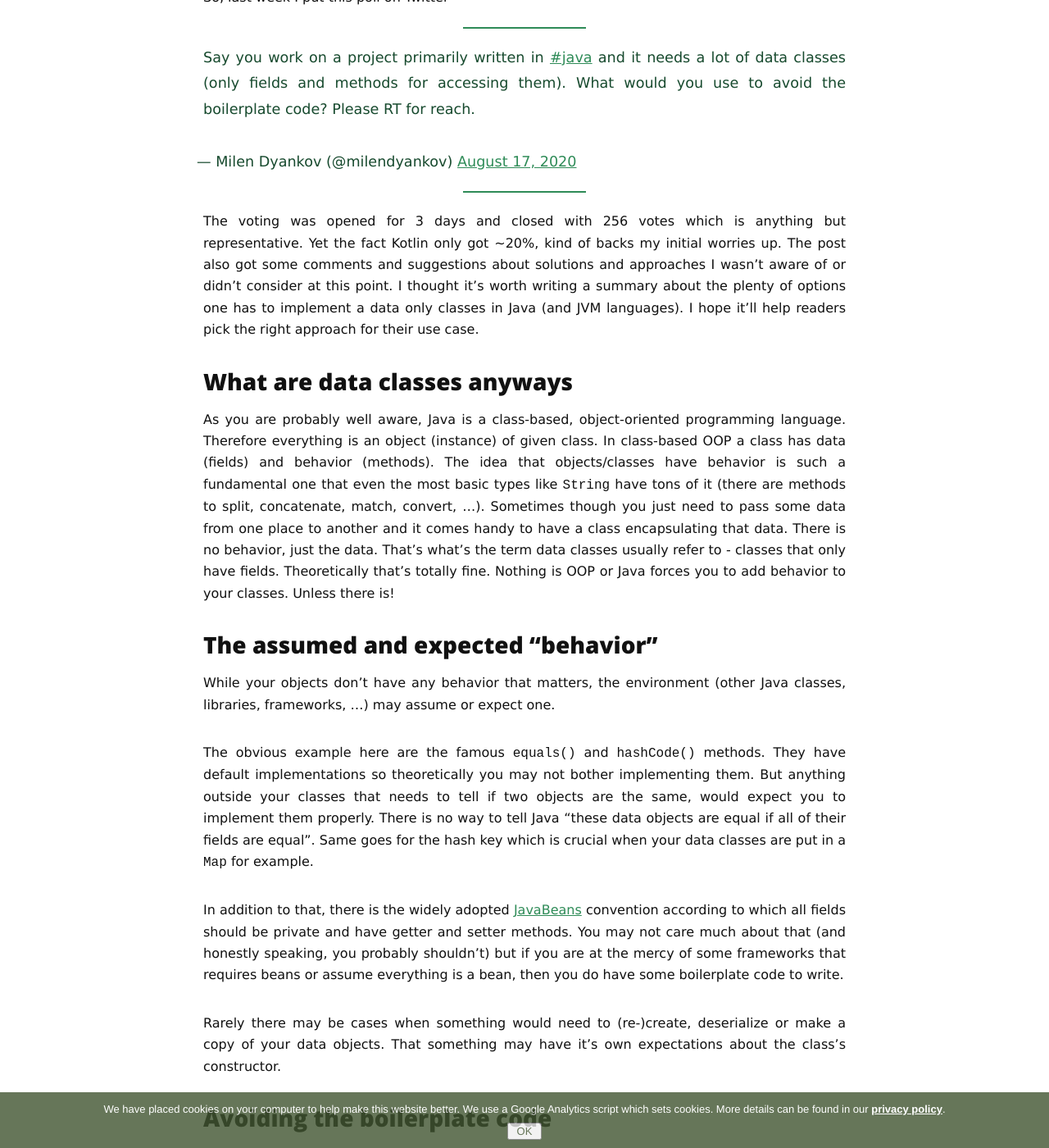
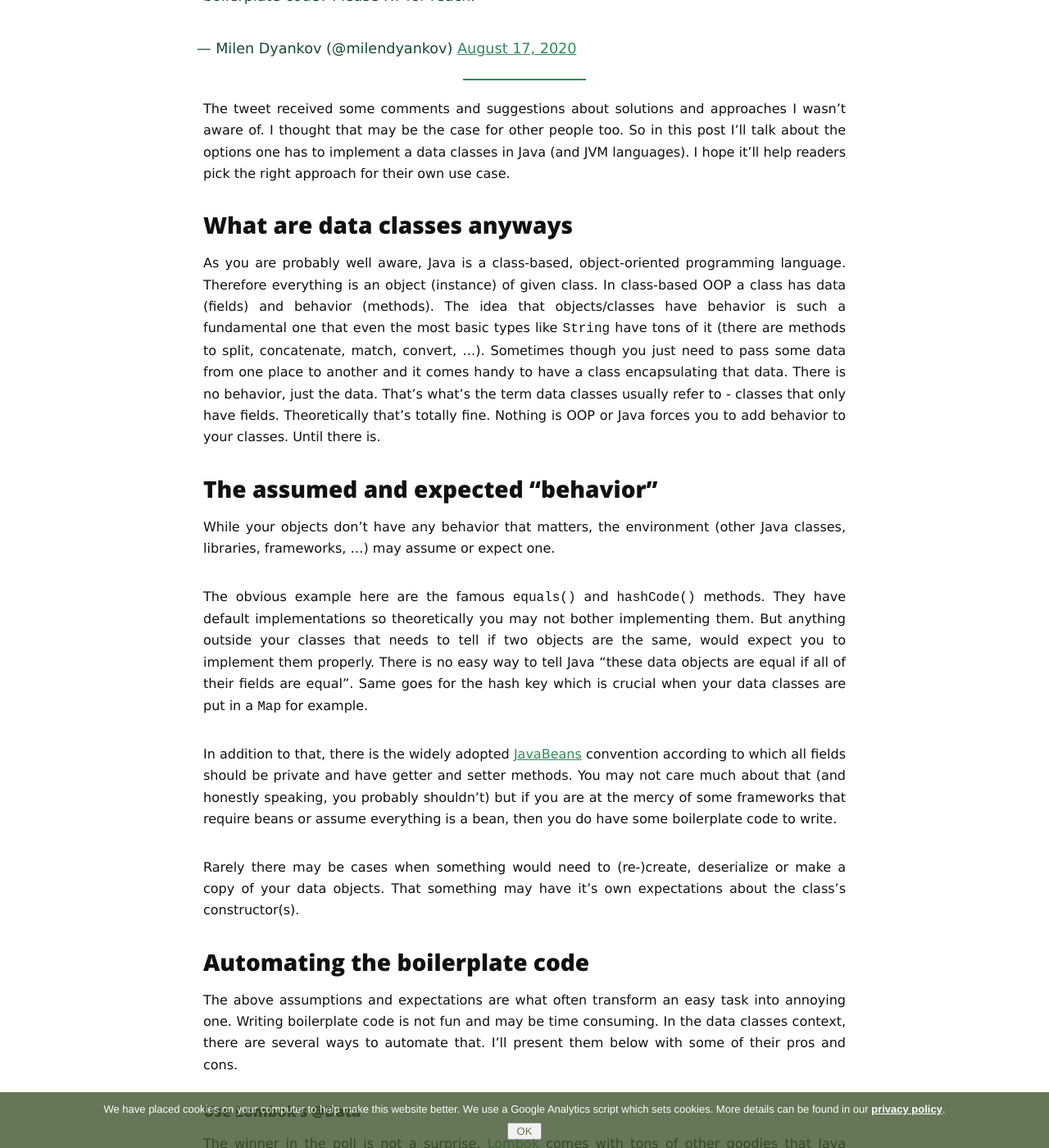
Before and after one commit to azzazzel/azzazzel.github.io, a Jekyll site: the page built from _posts/2020-08-30-data_classes_in_java.md, in a window 1280 px wide and 1400 px high, scrolled down 714 px. Shown: the whole window at 82% size. Built offline with Jekyll 4.4.1, drawn with Linux system fonts in a browser that asks for light colours; nearby versions of some CDN libraries; comment, search, counter and statistics services are not loaded; some of the changed text lies outside the part shown.

Commit message:
Data classes in Java - text polishing

````diff
--- a/_posts/2020-08-30-data_classes_in_java.md
+++ b/_posts/2020-08-30-data_classes_in_java.md
@@ -3,43 +3,40 @@
 title: Data classes in Java
 ---
 
-I recently joined [AxonIQ](http://axoniq.io) to help them evolve their Developer Relations to the next level. One of the things I am currently evaluating is the steepness of the adoption curve of [Axon Framework](https://axoniq.io/product-overview/axon-framework) and [Axon Server](https://axoniq.io/product-overview/axon-server).
-The DDD <small>_(Domain Driven Design)_</small>, CQRS <small>_(Command-Query Responsibility Segregation)_</small> and ES <small>_(Event Sourcing)_</small> concepts alone require some mind bending and a bit of a mental shift. It's important to make sure that a technology supporting you in applying them does not introduce any accidental complexity and/or roadblocks on the learning path.
+I recently joined [AxonIQ](http://axoniq.io) to help them evolve their Developer Relations to the next level. One of the things I am currently evaluating is the steepness of the adoption curve of [Axon Framework](https://axoniq.io/product-overview/axon-framework) and [Axon Server](https://axoniq.io/product-overview/axon-server). One of the things that catch my attention was that, in almost all examples and demos, the classes representing events, commands and queries are written as Kotlin data classes ([here is an example](https://github.com/AxonIQ/giftcard-demo/blob/master/src/main/java/io/axoniq/demo/giftcard/api/api.kt)).
 
-Doing that, I discovered that in almost all examples the events, commands and queries are written as Kotlin data classes ([here is an example](https://github.com/AxonIQ/giftcard-demo/blob/master/src/main/java/io/axoniq/demo/giftcard/api/api.kt)). I agree, it doesn't take a Kotlin expert to understand that simple code. But it got me thinking.
-
-<!--more-->
-
-So, last week I put this poll on Twitter
+It got me thinking and last week I put this poll on Twitter
 
 <blockquote class="twitter-tweet">
     <p lang="en" dir="ltr">Say you work on a project primarily written in <a href="https://twitter.com/hashtag/java?src=hash&amp;ref_src=twsrc%5Etfw">#java</a> and it needs a lot of data classes (only fields and methods for accessing them). What would you use to avoid the boilerplate code? Please RT for reach.</p>&mdash; Milen Dyankov (@milendyankov) <a href="https://twitter.com/milendyankov/status/1295411395874435072?ref_src=twsrc%5Etfw">August 17, 2020</a>
 </blockquote>
 <script async src="https://platform.twitter.com/widgets.js" charset="utf-8"></script>
 
-The voting was opened for 3 days and closed with 256 votes which is anything but representative. Yet the fact Kotlin only got ~20%, kind of backs my initial worries up. The post also got some comments and suggestions about solutions and approaches I wasn't aware of or didn't consider at this point. I thought it's worth writing a summary about the plenty of options one has to implement a data only classes in Java (and JVM languages). I hope it'll help readers pick the right approach for their use case.
+The tweet received some comments and suggestions about solutions and approaches I wasn't aware of. I thought that may be the case for other people too. So in this post I'll talk about the options one has to implement a data classes in Java (and JVM languages). I hope it'll help readers pick the right approach for their own use case.
+
+<!--more-->
 
 ### What are data classes anyways
 
-As you are probably well aware, Java is a class-based, object-oriented programming language. Therefore everything is an object (instance) of given class. In class-based OOP a class has data (fields) and behavior (methods). The idea that objects/classes have behavior is such a fundamental one that even the most basic types like `String` have tons of it (there are methods to split, concatenate, match, convert, ...). Sometimes though you just need to pass some data from one place to another and it comes handy to have a class encapsulating that data. There is no behavior, just the data. That's what's the term data classes usually refer to - classes that only have fields. Theoretically that's totally fine. Nothing is OOP or Java forces you to add behavior to your classes. Unless there is!
+As you are probably well aware, Java is a class-based, object-oriented programming language. Therefore everything is an object (instance) of given class. In class-based OOP a class has data (fields) and behavior (methods). The idea that objects/classes have behavior is such a fundamental one that even the most basic types like `String` have tons of it (there are methods to split, concatenate, match, convert, ...). Sometimes though you just need to pass some data from one place to another and it comes handy to have a class encapsulating that data. There is no behavior, just the data. That's what's the term data classes usually refer to - classes that only have fields. Theoretically that's totally fine. Nothing is OOP or Java forces you to add behavior to your classes. Until there is.
 
 ### The assumed and expected "behavior"
 
 While your objects don't have any behavior that matters, the environment (other Java classes, libraries, frameworks, ...) may assume or expect one.
 
-The obvious example here are the famous `equals()` and `hashCode()` methods. They have default implementations so theoretically you may not bother implementing them. But anything outside your classes that needs to tell if two objects are the same, would expect you to implement them properly. There is no way to tell Java "these data objects are equal if all of their fields are equal". Same goes for the hash key which is crucial when your data classes are put in a `Map` for example.
+The obvious example here are the famous `equals()` and `hashCode()` methods. They have default implementations so theoretically you may not bother implementing them. But anything outside your classes that needs to tell if two objects are the same, would expect you to implement them properly. There is no easy way to tell Java "these data objects are equal if all of their fields are equal". Same goes for the hash key which is crucial when your data classes are put in a `Map` for example.
 
-In addition to that, there is the widely adopted [JavaBeans](https://en.wikipedia.org/wiki/JavaBeans#JavaBean_conventions) convention according to which all fields should be private and have getter and setter methods. You may not care much about that (and honestly speaking, you probably shouldn't) but if you are at the mercy of some frameworks that requires beans or assume everything is a bean, then you do have some boilerplate code to write.
+In addition to that, there is the widely adopted [JavaBeans](https://en.wikipedia.org/wiki/JavaBeans#JavaBean_conventions) convention according to which all fields should be private and have getter and setter methods. You may not care much about that (and honestly speaking, you probably shouldn't) but if you are at the mercy of some frameworks that require beans or assume everything is a bean, then you do have some boilerplate code to write.
 
-Rarely there may be cases when something would need to (re-)create, deserialize or make a copy of your data objects. That something may have it's own expectations about the class's constructor.
+Rarely there may be cases when something would need to (re-)create, deserialize or make a copy of your data objects. That something may have it's own expectations about the class's constructor(s).
 
-### Avoiding the boilerplate code
+### Automating the boilerplate code
 
-The above assumptions and expectations are what often transform an easy task into annoying one. Writing boilerplate code is not fun and may be time consuming. In the data classes context, there are several ways to avoid that. I'll present them below with their pros and cons.
+The above assumptions and expectations are what often transform an easy task into annoying one. Writing boilerplate code is not fun and may be time consuming. In the data classes context, there are several ways to automate that. I'll present them below with some of their pros and cons.
 
 #### Use Lombok's @Data
 
-The winner in the poll is not a surprise. [Lombok](https://projectlombok.org/) comes with tons of other goodies Java developers love. To crete your data class with it just add the fields you need, annotate it with [`@Data`](https://projectlombok.org/features/Data) and let Lombok do the rest for you:
+The winner in the poll is not a surprise. [Lombok](https://projectlombok.org/) comes with tons of other goodies that Java developers love. To crete your data class with it just add the fields you need, annotate it with [`@Data`](https://projectlombok.org/features/Data) and let Lombok do the rest for you:
 
 ```java
 @Data public class User {
@@ -48,16 +45,18 @@
 }
 ```
 
-The really cool thing about this approach is that it does not modify your source code. Lombok is essentially an [annotation processor](https://openjdk.java.net/groups/compiler/processing-code.html#processor) that enhances the class files directly. Therefore when you edit the file you only have the important data. All the boilerplate is added behind the scenes.
+The really cool thing about this approach is that it does not modify your source code. Lombok is essentially an [annotation processor](https://openjdk.java.net/groups/compiler/processing-code.html#processor) that enhances the compiled classes directly. Therefore when you edit the file you only have the important data. All the boilerplate is added behind the scenes.
 
-There are few down sides of that approach though. First, you don't see the generated code. It's probably not an issue for simple data classes but it may be for more complex ones. I've herd (although never experienced that myself) that people have run into serialization/deserialization issues with Lombok generated classes. Another inconvenience it that by default IDEs will not be aware of it and thus not use it and thus fail to compile your code. You'll have configure your IDE's annotation processing options or install a Lombok plugin.
+There are few downsides of that approach though. First, you don't see the generated code. It's probably not an issue for simple data classes but it may be for more complex ones. I've heard of projects who run into serialization/deserialization issues with Lombok generated classes. Another inconvenience is that by default IDEs will not be aware of Lombok. They will not run the annotation processor(s) and fail to compile your code. You'll have configure your IDE's annotation processing options or install a Lombok plugin.
 
 There is also one false drawback that is often brought up. Namely that Lombok is an additional dependency that you need to ship with your app. That's not true. Lombok is required at compile/build time only. It's not needed at runtime. Your application may use Lombok to produce a binary and then run perfectly fine without it. That said, if you introduce it, everyone (humans and systems) building the project would have to be able to work with it. Only in that sense it is an additional dependency.
 
 
 #### Use the IDE's code generation capabilities
 
-Every IDE I'm aware of, has the ability to generate `equals()`, `hashCode()`, `toString()`, getters, setters and constructors. As you can see in the poll, that's the second most preferred option. It may require a few mouse clicks and or remembering a few shortcuts but it's still way faster than typing all that code. The only downside this approach has is that you still will have all this boilerplate code in front of your eyes every time you look at the class.
+Every IDE I'm aware of, has the ability to generate `equals()`, `hashCode()`, `toString()`, getters, setters and constructors. It may require a few mouse clicks and or remembering a few shortcuts but it's still way faster than typing all that code. Some IDEs will even allow you to provide your own templates for the code generation so that you know exactly what the code will look like.
+
+The downside of this approach has is that you still will have all this boilerplate code in front of your eyes every time you look at the class. It may be harder to keep it clean and consistent when different people on the same team use different IDEs or differently configured code generators. In such cases the codebase tends to become messy over time with each data class using slightly different approach. It's also may be hard for newcomers to recognize those as data classes and before you know they may start adding behavior to them.
 
 #### Use Kotlin's data classes
 
@@ -95,7 +94,7 @@
   Integer age();
 }
 ```
-If I understood the concept correctly the main difference would be it'll by default generate an immutable class and a builder for it. Something you can also do with Lombok if you want to, by using [`@Value`](https://projectlombok.org/features/Value) and [`@Builder`](https://projectlombok.org/features/Builder) annotations.
+If I understood the concept correctly the main difference would be that it'll by default generate an immutable class and a builder for it. Something you can also do with Lombok if you want to, by using [`@Value`](https://projectlombok.org/features/Value) and [`@Builder`](https://projectlombok.org/features/Builder) annotations.
 
 I have the feeling the pros and cons here are exactly the same as in Lombok's case.
 
@@ -107,11 +106,11 @@
 record Person (String name, Integer age) {}
 ```
 
-That's another solution I have no experience with, so I'll refrain from speculating about pros and cons. At the time of writing, this is still a preview feature in a non-LTS Java version. You shouldn't be using that in production systems. That said it seems some unicorn projects are happy with it. I'm sure there will be tons of articles about it in the upcoming months.
+That's another solution I have no experience with, so I'll refrain from speculating about pros and cons. At the time of writing, this is still a preview feature in a non-LTS Java version. You shouldn't be using that in production systems just yet. By time it's production ready, it may look or behave differently. That said, it seems some unicorn projects are happy with it. I'm sure there will be tons of articles about it in the upcoming months.
 
 
 ### Summary
 
-The amount of boilerplate code Java requires you write is indeed not fun. But there are plenty of workarounds. They all come with pros and cons. I just wanted to give you an overview so you know what's out there. I'm not picking one for you nor rating them.
+It all boils down to how nice you want to play with the expectations that 3rd parties may have. Public fields is by far the simplest and cleanest way if you don't care to comply. If you do, you'd have to pick one of the other options. I just wanted to give you an overview so you know what's out there. I'm not picking one for you nor rating them.
 
 For the case of [Axon Framework](https://axoniq.io/product-overview/axon-framework) and [Axon Server](https://axoniq.io/product-overview/axon-server) samples and demos, I think we should find a way to demo the products using all fundamentally different possibilities (IDE generated, annotation processors based, modern JVM language based, public fields) to not give the false impression we require or favor one approach over another.
````
